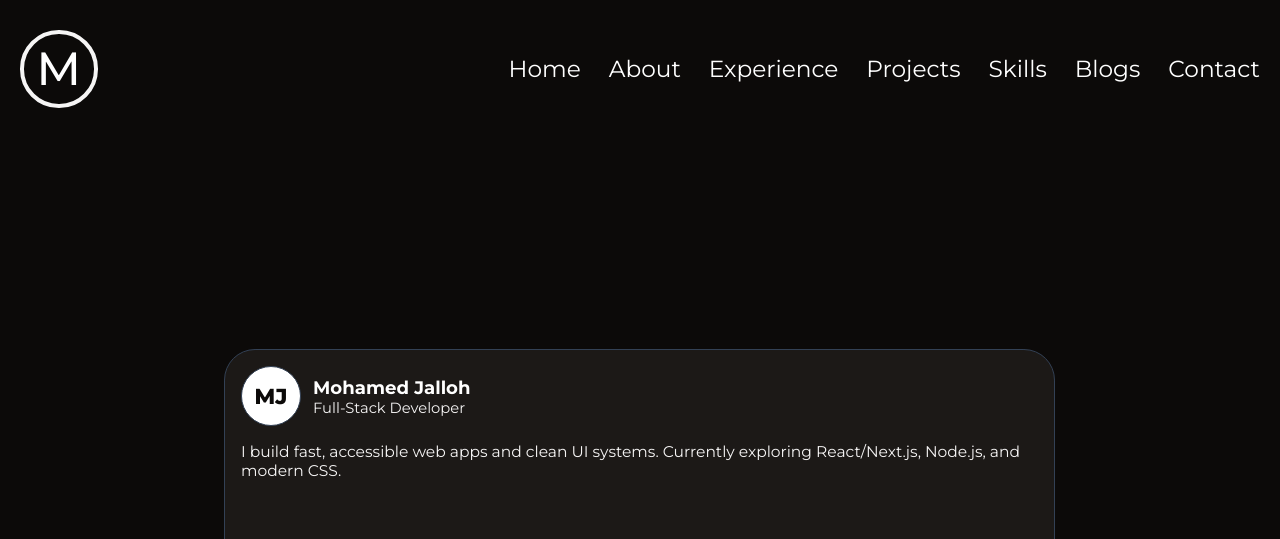
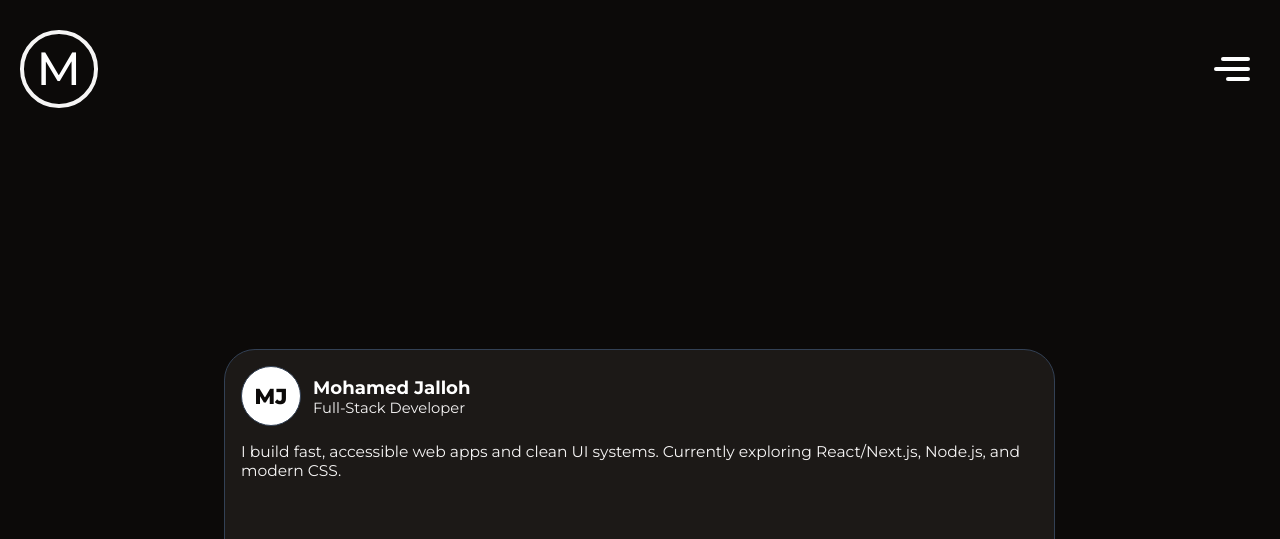
Before and after one commit to CodingWithMBJ/massimo, a plain HTML site: page index.html in a window 1280 px wide. Shown: the top 539 px of the page. Drawn offline with nearby package versions, Linux system fonts and the light colour scheme; a web font is replaced by a local one.

Commit message:
set back the nav and menu btn

```diff
--- a/assets/css/desktop.css
+++ b/assets/css/desktop.css
@@ -22,41 +22,16 @@
         transform: translate(-50%, -20vh);
     } */
 
-    .nav-li-a::after {
-        bottom: -5px;
-    }
 
-    .nav {
-        all: unset;
-
-    }
-
-    .nav-ul {
-        all: unset;
-        display: flex;
-        justify-content: center;
-        align-items: center;
-        gap: 1.8em;
-    }
-
-    .nav-li-a {
-        all: unset;
-        font-size: 1.5rem;
-        color: var(--text-primary);
-        cursor: pointer;
-        position: relative;
-    }
 
     .logoLink {
         order: 1;
     }
 
-    .nav {
-        order: 2;
-    }
+
 
     .actionMenu {
-        display: none;
+        /* display: none; */
         padding: 10px;
         position: relative;
         width: fit-content;
--- a/assets/css/style.css
+++ b/assets/css/style.css
@@ -698,6 +698,12 @@ button {
 /* =========================
    SKILLS
    ========================= */
+
+
+#skills {
+    margin-top: 3rem;
+}
+
 .switchCategories {
     display: flex;
     gap: .5rem;
@@ -870,7 +876,7 @@ button {
     flex-direction: column;
     /* justify-content: center; */
     align-items: flex-start;
-    margin-top: 1.25rem;
+    margin-top: 4.25rem;
     padding: 16px;
     border: 1px solid var(--border-color);
     border-radius: 2rem;
```
